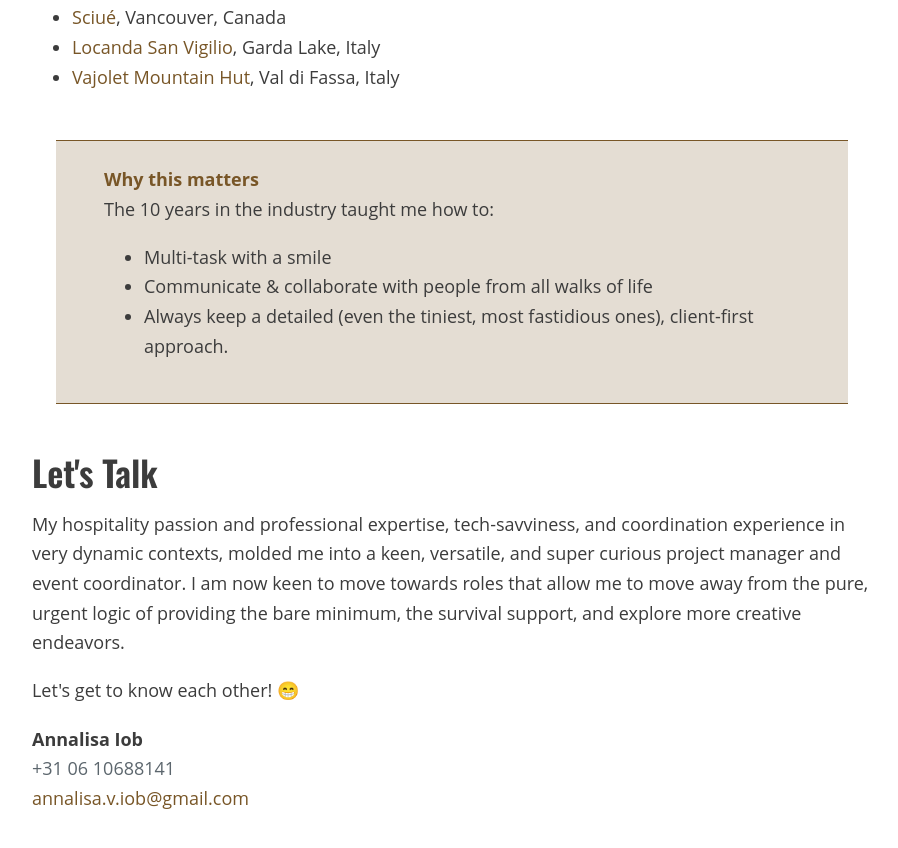
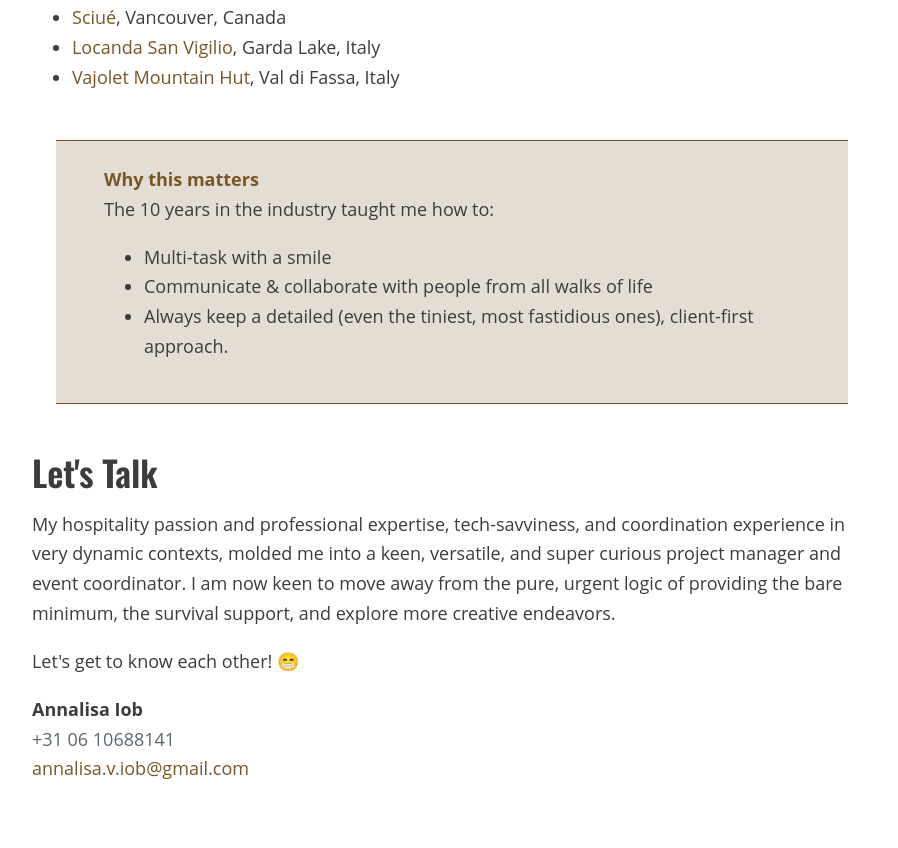
Before and after one commit to annalisaiob/annalisaiobwork, a plain HTML site: page docs/sides/thisaffects/index.html in a window 1280 px wide. Shown: the part 4374-5222 px from the top of the page, without its empty margins (188-1086 px from the left). Drawn offline with nearby package versions, Linux system fonts and the light colour scheme.

Commit message:
fixed lets talk

```diff
--- a/docs/sides/thisaffects/index.html
+++ b/docs/sides/thisaffects/index.html
@@ -143,7 +143,7 @@ by far the most life-changing and formative. I moved to Vancouver at the age of
 
       <h2>Let's Talk</h2>
 
-      <p>My hospitality passion and professional expertise, tech-savviness, and coordination experience in very dynamic contexts, molded me into a keen, versatile, and super curious project manager and event coordinator. I am now keen to move towards roles that allow me to move away from the pure, urgent logic of providing the bare minimum, the survival support, and explore more creative endeavors.</p>
+      <p>My hospitality passion and professional expertise, tech-savviness, and coordination experience in very dynamic contexts, molded me into a keen, versatile, and super curious project manager and event coordinator. I am now keen to move away from the pure, urgent logic of providing the bare minimum, the survival support, and explore more creative endeavors.</p>
 
       <p>Let's get to know each other! 😁</p>
 
```
